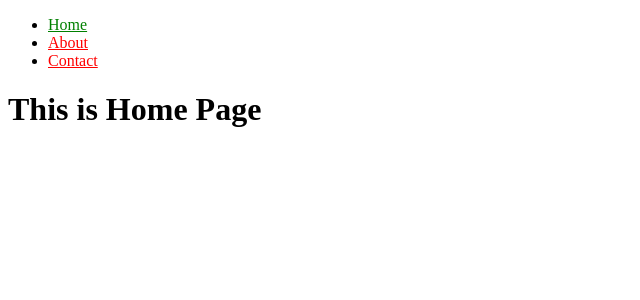
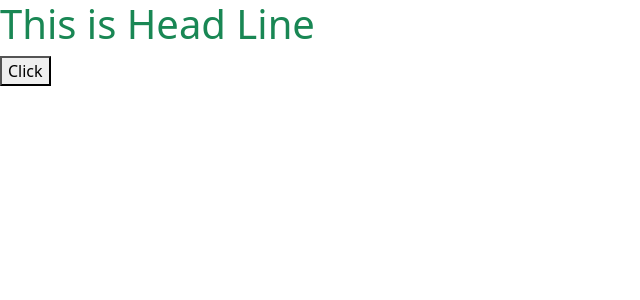
Before and after one commit to TruongKhanh23/vite-project, a React (Vite) app in the folder vite-project/: page / in a window 1280 px wide. Shown: the top 300 px of the page, without its empty margins (0-640 px from the left). Built offline with nearby package versions, Linux system fonts and the light colour scheme.

Commit message:
[TNK-011] [Hook] useRef Working With CSS Class

```diff
--- a/vite-project/package.json
+++ b/vite-project/package.json
@@ -10,6 +10,7 @@
     "preview": "vite preview"
   },
   "dependencies": {
+    "bootstrap": "^5.3.3",
     "react": "^18.2.0",
     "react-dom": "^18.2.0",
     "react-router-dom": "^6.22.3"
--- a/vite-project/src/App.jsx
+++ b/vite-project/src/App.jsx
@@ -1,23 +1,18 @@
-import { BrowserRouter, Routes, Route } from "react-router-dom";
-import HomePage from "./pages/HomePage";
-import AboutPage from './pages/AboutPage';
-import ContactPage from "./pages/ContactPage";
-import NotFound from './pages/NotFound';
+import { useRef } from "react";
 
 const App = () => {
 
+  let myHeadLine = useRef();
+
+  const change = () => {
+    myHeadLine.current.classList.remove("text-success")
+    myHeadLine.current.classList.add("text-danger")
+  }
+
   return (
     <div>
-
-      <BrowserRouter>
-        <Routes>
-          <Route path="/" element={<HomePage/>}/>
-          <Route path="/about/:id/:name" element={<AboutPage/>}/>
-          <Route path="/contact" element={<ContactPage/>}/>
-          <Route path="*" element={<NotFound/>}/>
-        </Routes>
-      </BrowserRouter>
-
+      <h1 className="text-success" ref={myHeadLine}>This is Head Line</h1>
+      <button onClick={change}>Click</button>
     </div>
   );
 };
--- a/vite-project/src/main.jsx
+++ b/vite-project/src/main.jsx
@@ -2,6 +2,8 @@
 import ReactDOM from 'react-dom/client'
 import App from './App.jsx'
 import "./assets/css/style.css"
+import "bootstrap";
+import "bootstrap/dist/css/bootstrap.css"
 
 ReactDOM.createRoot(document.getElementById('root')).render(
   <React.StrictMode>
```
Also changed, not shown: 1 other file (tests, documents, lock files or other folders).
